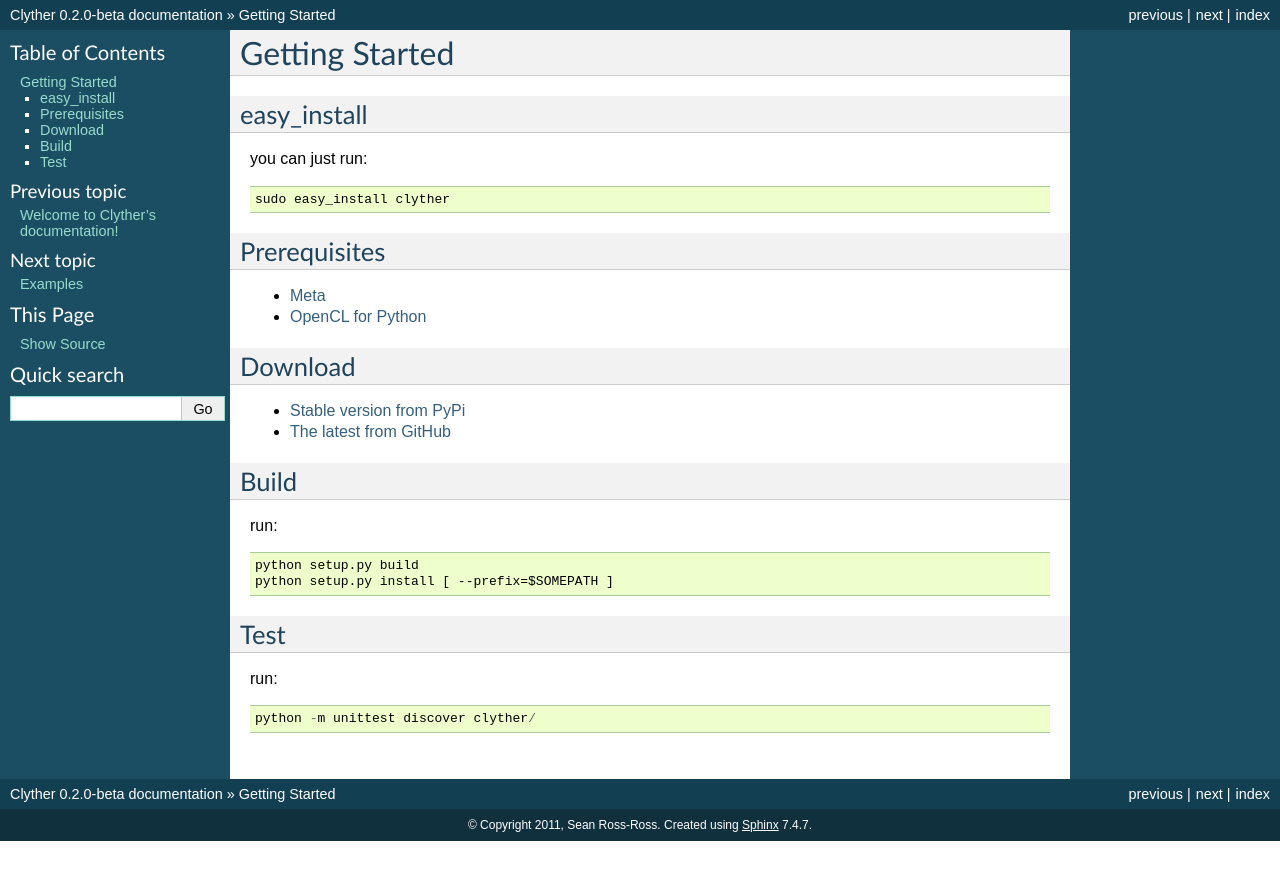
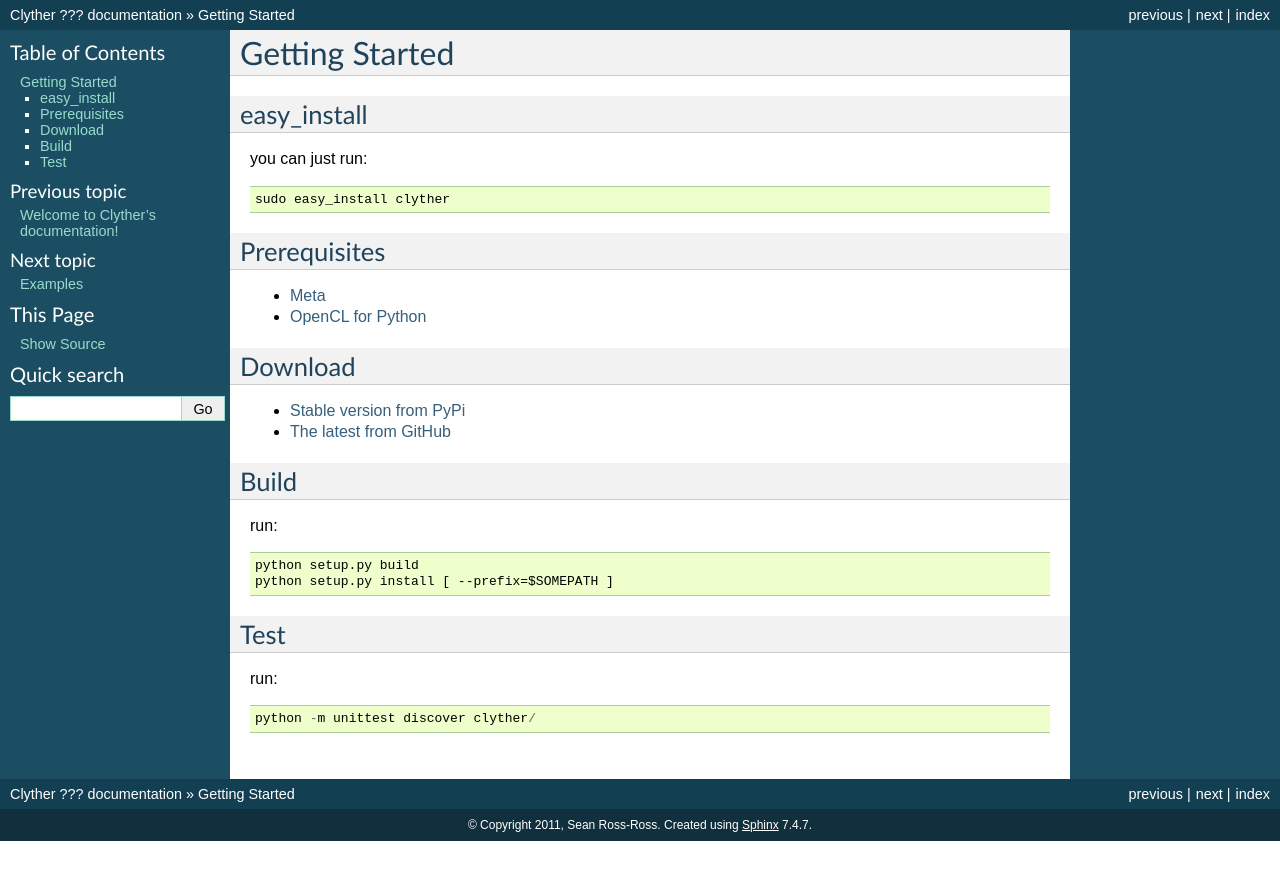
Before and after one commit to srossross/Clyther, a Sphinx documentation site: the page built from doc/getting_started.rst, in a window 1280 px wide. Shown: the top 880 px of the page. Built offline with Sphinx 7.4.7, drawn with Linux system fonts in a browser that asks for light colours.

Commit message:
Updated documentation + version string.

```diff
--- a/doc/conf.py
+++ b/doc/conf.py
@@ -47,10 +47,15 @@
 # |version| and |release|, also used in various other places throughout the
 # built documents.
 #
+try:
+    version_str = open('version.txt').read()
+except IOError as err:
+    version_str = '???'
+
 # The short X.Y version.
-version = '0.2.0-beta'
+version = version_str
 # The full version, including alpha/beta/rc tags.
-release = '0.2.0-beta'
+release = version_str
 
 # The language for content autogenerated by Sphinx. Refer to documentation
 # for a list of supported languages.
--- a/doc/index.rst
+++ b/doc/index.rst
@@ -11,7 +11,7 @@
    :align: center
 
 
-.. include:: ../README
+.. include:: ../README.rst
 
 Contents:
 ++++++++++++++++
--- /dev/null
+++ b/version.txt
@@ -0,0 +1 @@
+development
```
Also changed, not shown: setup.py (+7 -1 lines), 1 other file.
